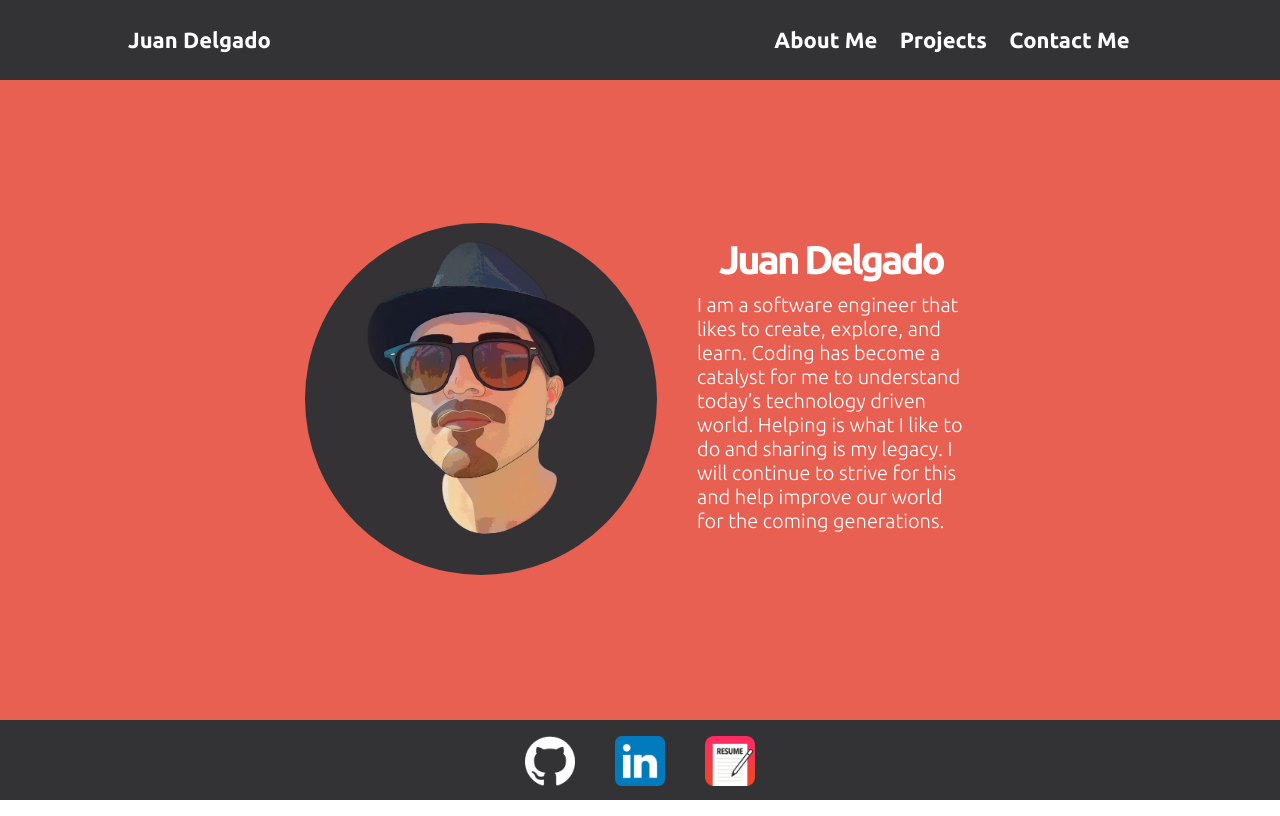
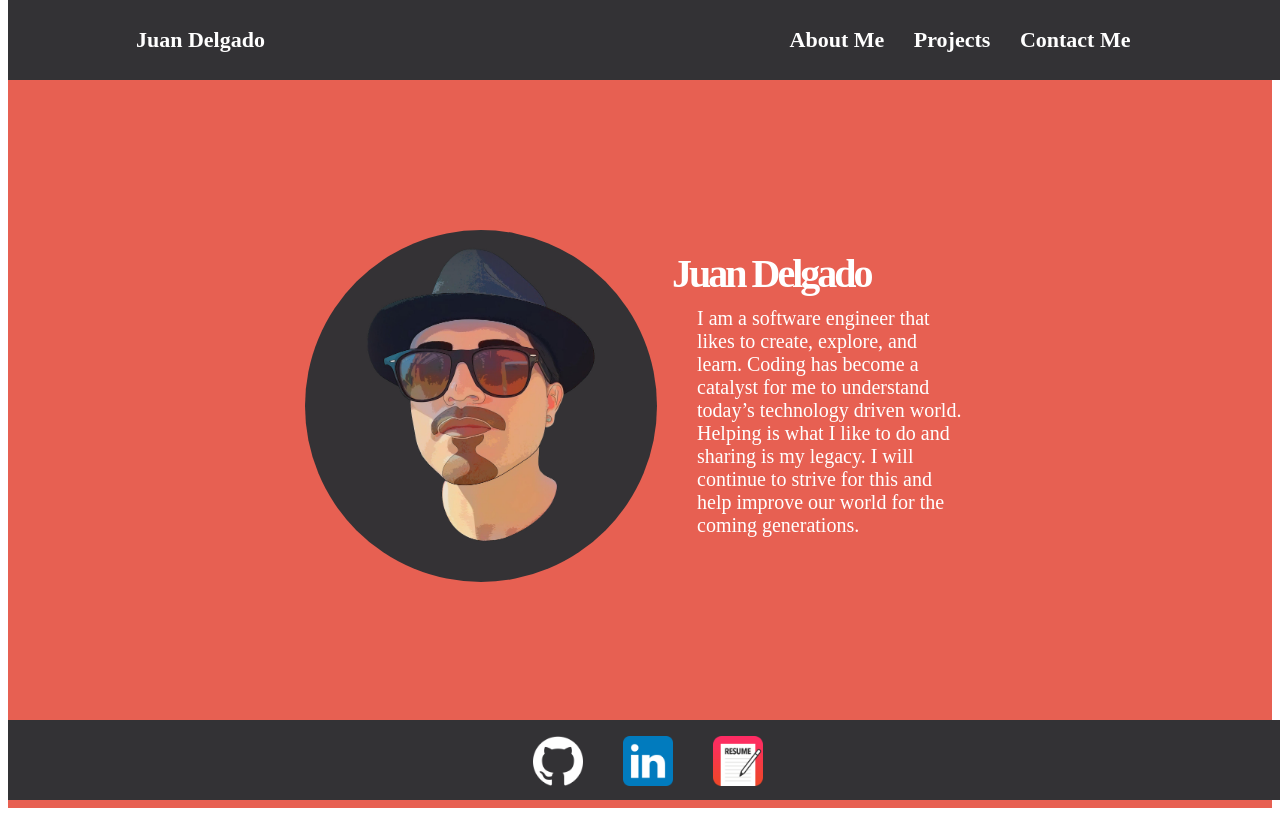
Before and after one commit to JohnJoseph2019/JD_portofolio, a React (Create React App) app: page / in a window 1280 px wide. Built offline with nearby package versions, Linux system fonts and the light colour scheme.

Commit message:
fix myindex css and added some css to over lap project

```diff
--- a/src/App.jsx
+++ b/src/App.jsx
@@ -10,13 +10,15 @@ import ContactMe from './components/ContactMe';
 
 function App() {
     return (
-        <div className='App'>
+        <div className='min-h-screen flex flex-col bg-slate-950 text-slate-100'>
             <Header />
-            <Switch>
-                <Route exact path='/' component={MainPage} />
-                <Route path='/projects' component={Projects} />
-                <Route path='/contact' component={ContactMe} />
-            </Switch>
+            <main className='flex-grow'>
+                <Switch>
+                    <Route exact path='/' component={MainPage} />
+                    <Route path='/projects' component={Projects} />
+                    <Route path='/contact' component={ContactMe} />
+                </Switch>
+            </main>
             <Footer />
             {/* <MainPage />
             <Projects />
--- a/src/index.css
+++ b/src/index.css
@@ -2,15 +2,20 @@
 @tailwind components;
 @tailwind utilities;
 body {
+    @apply bg-slate-950 text-slate-100 antialiased min-h-screen;
+}
+
+/* body {
     margin: 0;
-    /* font-family: -apple-system, BlinkMacSystemFont, 'Segoe UI', 'Roboto', 'Oxygen', 'Ubuntu',
-    'Cantarell', 'Fira Sans', 'Droid Sans', 'Helvetica Neue', sans-serif; */
+    font-family:
+        -apple-system, BlinkMacSystemFont, 'Segoe UI', 'Roboto', 'Oxygen',
+        'Ubuntu', 'Cantarell', 'Fira Sans', 'Droid Sans', 'Helvetica Neue',
+        sans-serif;
     font-family: 'Ubuntu', sans-serif;
     -webkit-font-smoothing: antialiased;
     -moz-osx-font-smoothing: grayscale;
     width: 100%;
-    @apply bg-slate-950 text-slate-100 antialiased min-h-screen;
-}
+} */
 
 /* code {
   font-family: source-code-pro, Menlo, Monaco, Consolas, 'Courier New', monospace;
```
